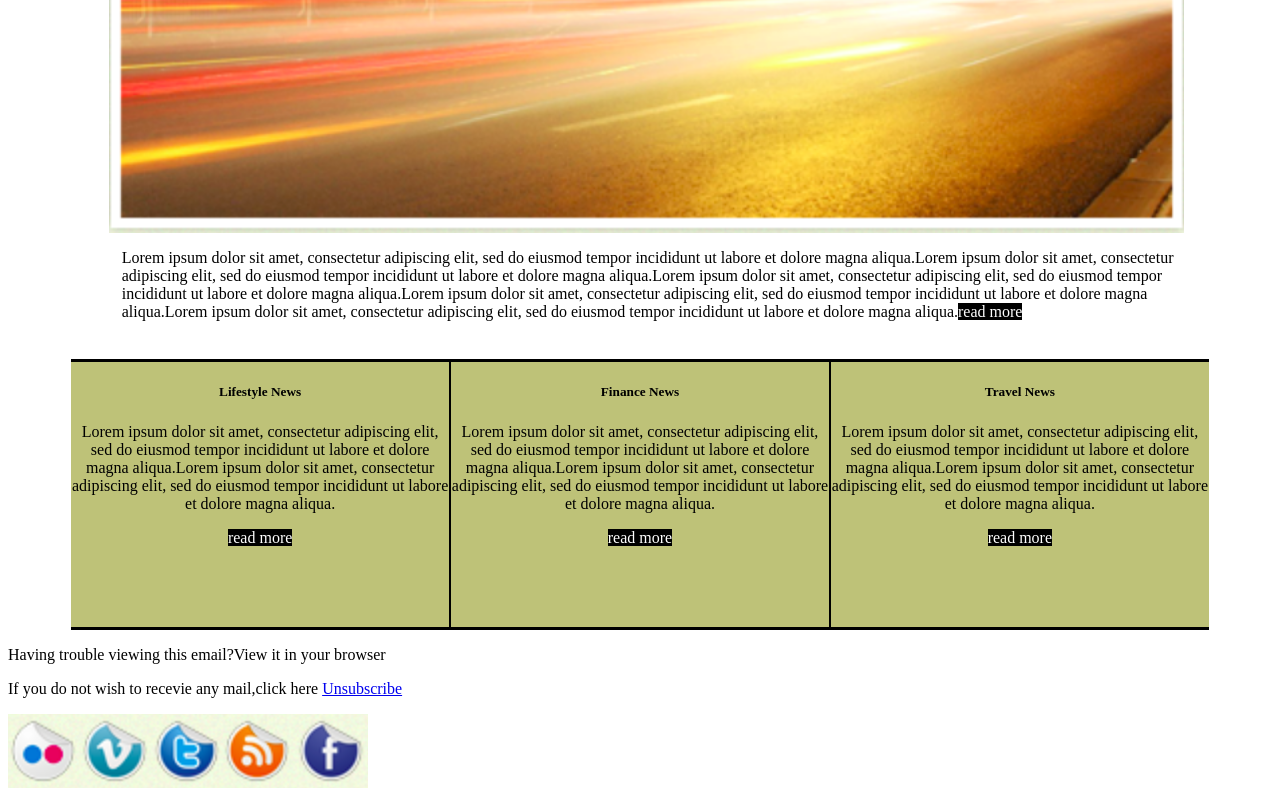
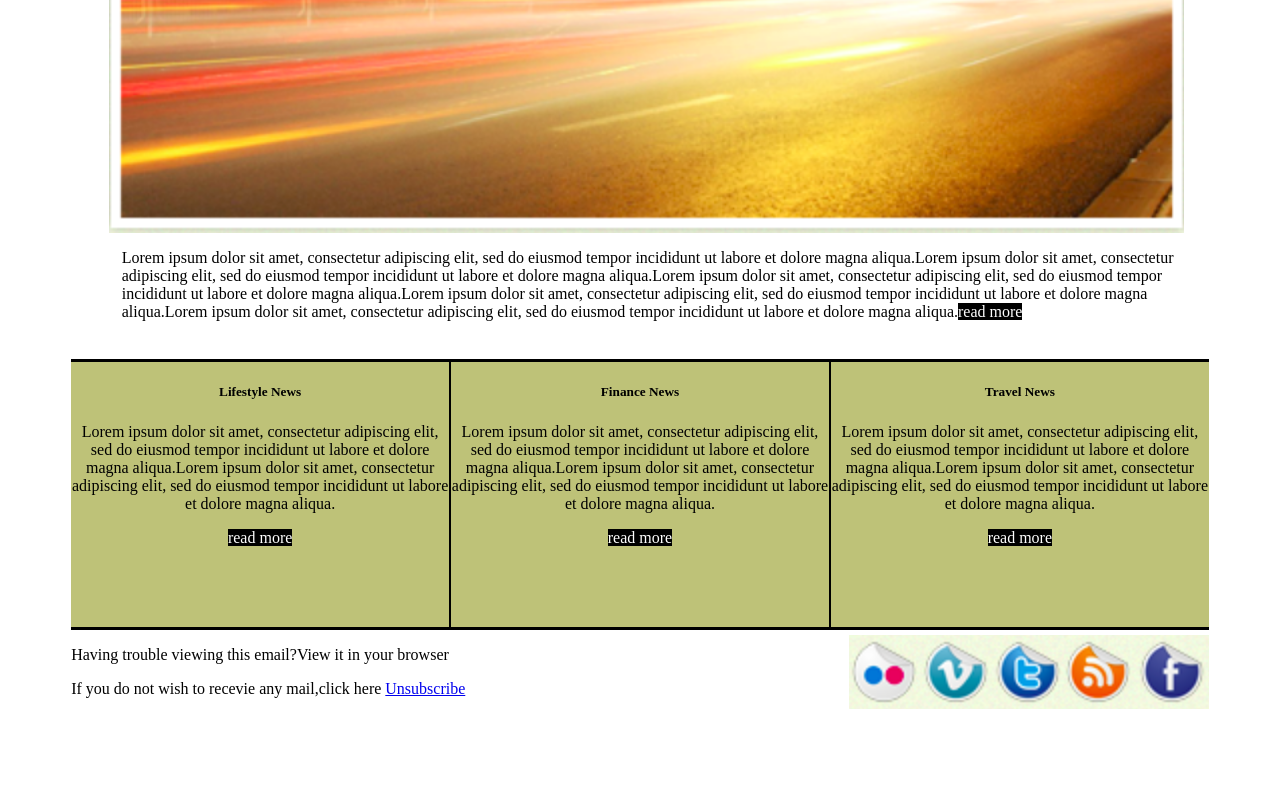
Before and after one commit to Bishal-Bhandari/classwork, a plain HTML site: page index.html in a window 1280 px wide. Shown: the part 960-1760 px from the top of the page. After the commit the page ends 1709 px from the top, so only its background shows below. Drawn offline with Linux system fonts and the light colour scheme.

Commit message:
CSS added to major section and part

```diff
--- a/style.css
+++ b/style.css
@@ -81,3 +81,13 @@
         color: #fff;
         margin: 0% 0% 0% 0%;
     }
+footer
+    {
+        padding: 0% 5%;
+        margin-bottom: 4%;
+    }
+footer img
+    {
+        float:right;
+        margin-top: -7%;
+    }
```
